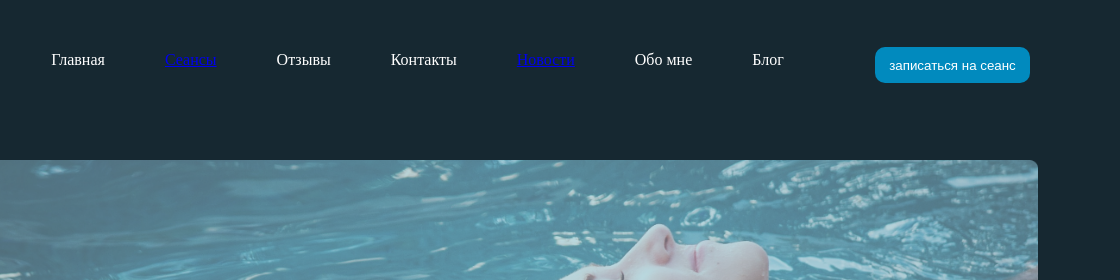
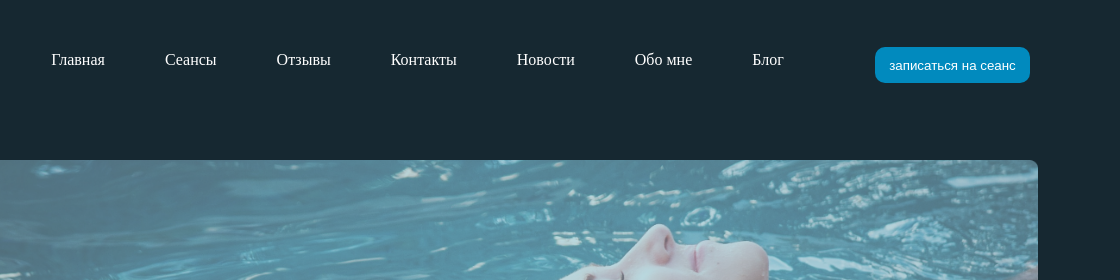
Before and after one commit to iamargesha/RitmStyle, a plain HTML site: page index.html in a window 1280 px wide. Shown: the top 280 px of the page, 160-1280 px from the left. Drawn offline with Linux system fonts and the light colour scheme.

Commit message:
23.12.23

```diff
--- a/Sessions/sessions.css
+++ b/Sessions/sessions.css
@@ -74,3 +74,7 @@
         left: 600px;
         bottom: 50px;
     }
+    a{
+        text-decoration: none;
+        color: white;
+    }
--- a/news/news.css
+++ b/news/news.css
@@ -100,3 +100,7 @@
         border-radius: 5px;
         color: white;
     }
+    a{
+        text-decoration: none;
+        color: white;
+    }
--- a/style.css
+++ b/style.css
@@ -428,3 +428,7 @@
         bottom: 730px;
         left: 60px;
     }
+    a{
+        text-decoration: none;
+        color: white;
+    }
```
